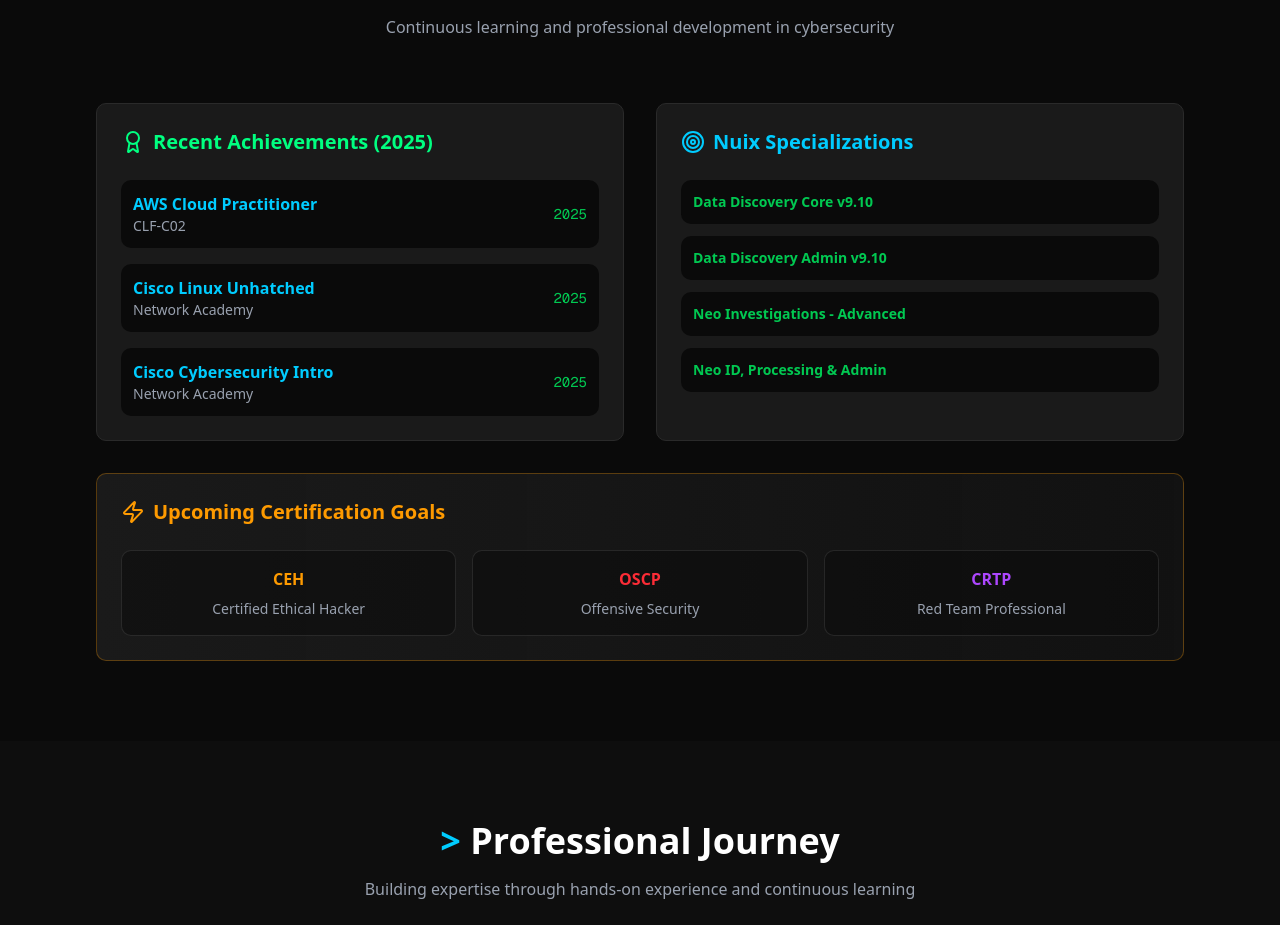
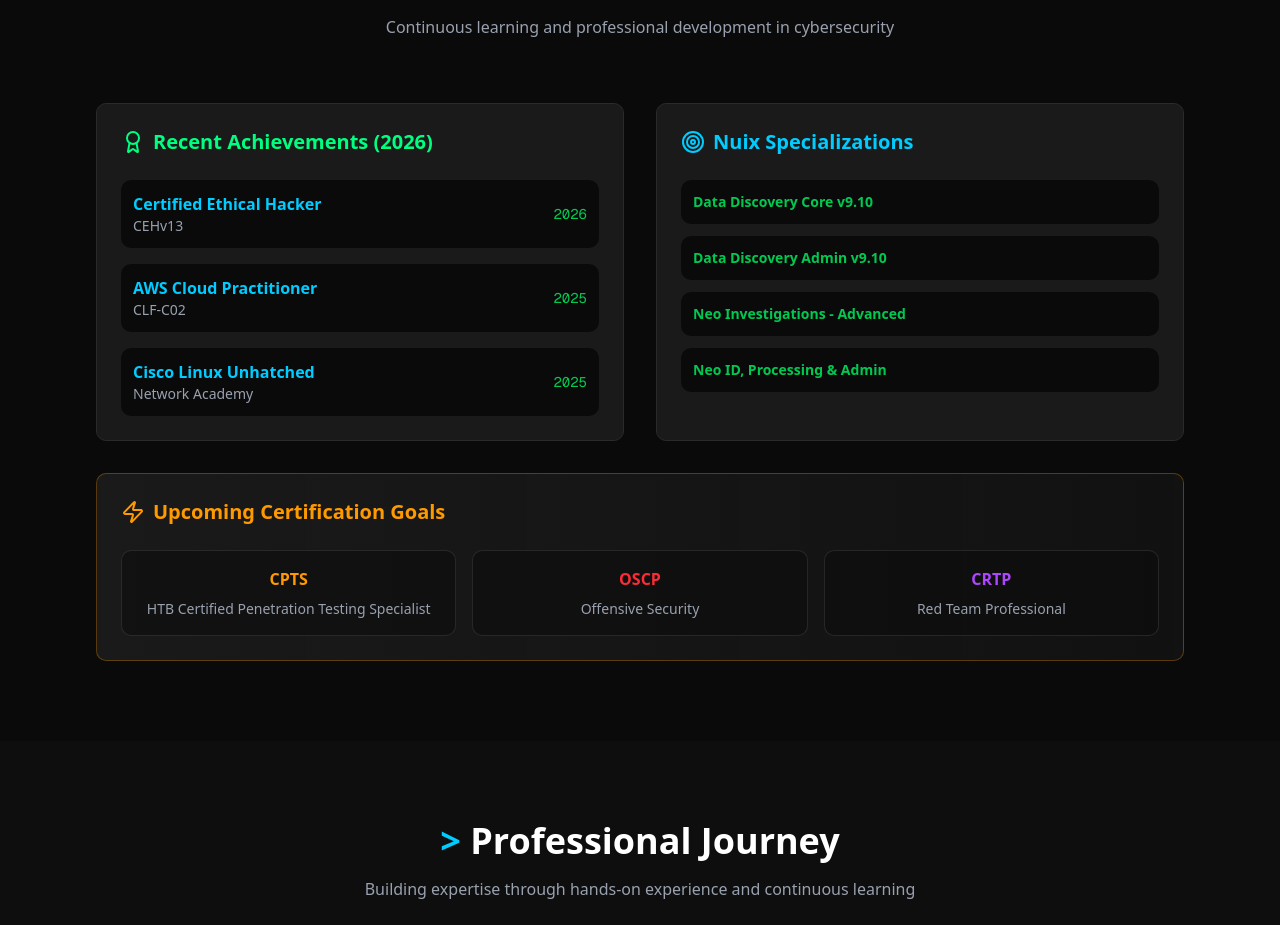
Before and after one commit to aman-sharma0/aman-sharma-portfolio, a Next.js app: page / in a window 1280 px wide. Shown: the part 2580-3505 px from the top of the page. Built offline with nearby package versions, Linux system fonts and the light colour scheme.

Commit message:
Add new certification and update achievements year
Added a new certification for 'Certified Ethical Hacker' with a year of 2026. Updated the recent achievements heading to reflect the new year.

```diff
--- a/components/certifications-section.tsx
+++ b/components/certifications-section.tsx
@@ -2,6 +2,12 @@
 
 export function CertificationsSection() {
   const recentCertifications = [
+
+    {
+      title: "Certified Ethical Hacker",
+      subtitle: "CEHv13",
+      year: "2026"
+    },
     {
       title: "AWS Cloud Practitioner",
       subtitle: "CLF-C02",
@@ -12,11 +18,6 @@
       subtitle: "Network Academy",
       year: "2025"
     },
-    {
-      title: "Cisco Cybersecurity Intro",
-      subtitle: "Network Academy",
-      year: "2025"
-    }
   ];
 
   const nuixCertifications = [
@@ -27,7 +28,7 @@
   ];
 
   const plannedCertifications = [
-    { name: "CEH", description: "Certified Ethical Hacker", color: "amber-500" },
+    { name: "CPTS", description: "HTB Certified Penetration Testing Specialist", color: "amber-500" },
     { name: "OSCP", description: "Offensive Security", color: "red-500" },
     { name: "CRTP", description: "Red Team Professional", color: "purple-500" }
   ];
@@ -49,7 +50,7 @@
           <div className="bg-dark-card border border-dark-border rounded-lg p-6" data-testid="recent-certifications">
             <h3 className="text-xl font-semibold text-cyber-green mb-6 flex items-center">
               <Award className="w-6 h-6 mr-2" />
-              Recent Achievements (2025)
+              Recent Achievements (2026)
             </h3>
             <div className="space-y-4">
               {recentCertifications.map((cert, index) => (
```
